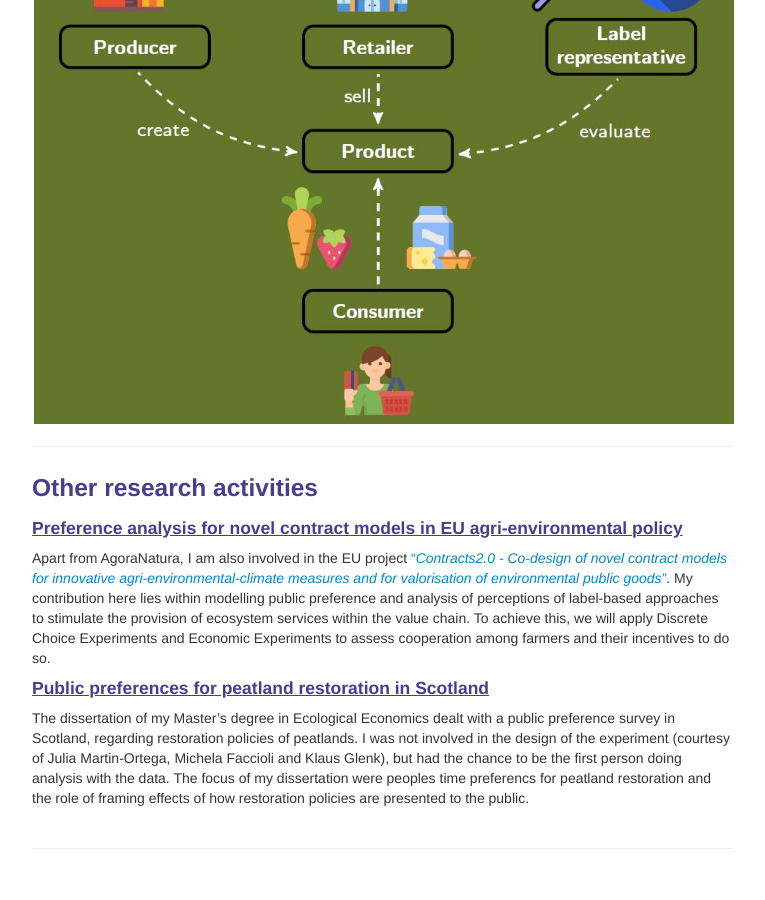
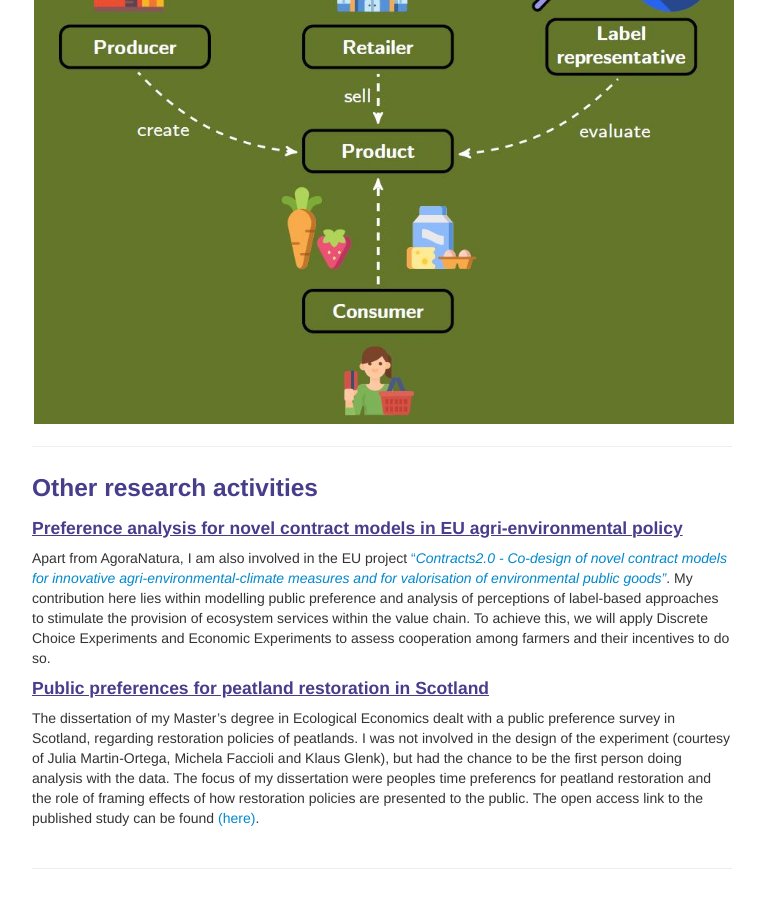
Before and after one commit to crokology/crokology.github.io, a Jekyll site: the page built from pages/research.md, in a window 1280 px wide and 900 px high, scrolled down 1452 px. Shown: the whole window, without its empty margins (258-1023 px from the left). Built offline with Jekyll 4.4.1, drawn with Linux system fonts in a browser that asks for light colours.

Commit message:
Update research.md

```diff
--- a/pages/research.md
+++ b/pages/research.md
@@ -37,7 +37,7 @@ In this study, we apply Q-methodology to analyse stakeholder perceptions towards
 #### <u>Preference analysis for novel contract models in EU agri-environmental policy</u>
 Apart from AgoraNatura, I am also involved in the EU project <a href="https://www.project-contracts20.eu/">"*Contracts2.0 - Co-design of novel contract models for innovative agri-environmental-climate measures and for valorisation of environmental public goods"*</a>. My contribution here lies within modelling public preference and analysis of perceptions of label-based approaches to stimulate the provision of ecosystem services within the value chain. To achieve this, we will apply Discrete Choice Experiments and Economic Experiments to assess cooperation among farmers and their incentives to do so.
 #### <u>Public preferences for peatland restoration in Scotland</u>
-The dissertation of my Master's degree in Ecological Economics dealt with a public preference survey in Scotland, regarding restoration policies of peatlands. I was not involved in the design of the experiment (courtesy of Julia Martin-Ortega, Michela Faccioli and Klaus Glenk), but had the chance to be the first person doing analysis with the data. The focus of my dissertation were peoples time preferencs for peatland restoration and the role of framing effects of how restoration policies are presented to the public.
+The dissertation of my Master's degree in Ecological Economics dealt with a public preference survey in Scotland, regarding restoration policies of peatlands. I was not involved in the design of the experiment (courtesy of Julia Martin-Ortega, Michela Faccioli and Klaus Glenk), but had the chance to be the first person doing analysis with the data. The focus of my dissertation were peoples time preferencs for peatland restoration and the role of framing effects of how restoration policies are presented to the public. The open access link to the published study can be found <a href="https://doi.org/10.1016/j.gloenvcha.2021.102323">(here)</a>.
 
 
 
```
